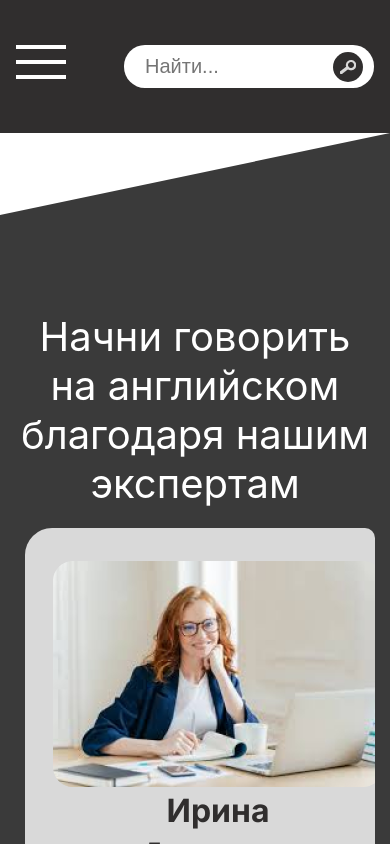
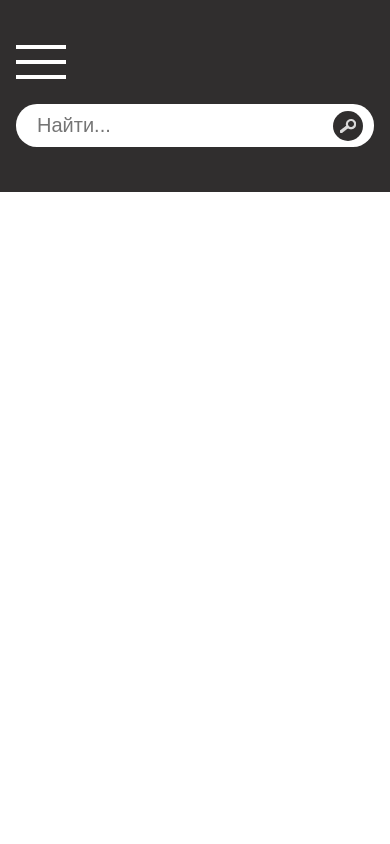
Before and after one commit to nikitazapekin/english-courses-app, a React (Create React App) app: page / in a window 390 px wide. Shown: the top 844 px of the page. Built offline with nearby package versions, Linux system fonts and the light colour scheme.

Commit message:
responsive header

```diff
--- a/src/components/Header/Header.module.scss
+++ b/src/components/Header/Header.module.scss
@@ -115,6 +115,10 @@
         padding: 32px 16px;
         display: flex;
         column-gap: 58px;
+        @include mobiles {
+            flex-direction: column;
+            row-gap: 25px;
+        }
     }
 
     &__btn {
--- a/src/components/Swiper/Swiper.module.scss
+++ b/src/components/Swiper/Swiper.module.scss
@@ -27,6 +27,9 @@
     column-gap: 96px;
     //   height: 96%;
     width: max-content;
+    @include tablets {
+        column-gap: 40px;
+    }
 }
 
 .swiperItem {
--- a/src/components/Tutors/Tutors.module.scss
+++ b/src/components/Tutors/Tutors.module.scss
@@ -14,7 +14,10 @@
         @include fontSize(40px);
         text-align: center;
         color: $white;
-        margin-top: 179px;
+        margin-top: 139px;
+        @include tablets {
+            @include fontSize(32px);
+        }
     }
 
     &__inner {
--- a/src/pages/Homepage.tsx
+++ b/src/pages/Homepage.tsx
@@ -16,22 +16,24 @@ const Homepage = () => {
         <div className={styles.wrapper}>
             <Header />
             <div className={styles.content}>
-
-                <Tutors />
-                {/*
-                <JoinTrial />
+            {/*
+                <WelcomeSection />
 
                 <FreeEnglish />
-                <WelcomeSection />
-<HomepageComments />
                 <CoursesHomepage />
+                <Tutors />
+                <Certificate />
                 <CommonQuestions />
-                <Certificate />
+                <JoinTrial />
+                <HomepageComments />
+                */}
+                {/*
+
                 */}
             </div>
             {/*
+            <Footer />
             */}
-            <Footer />
         </div>
     );
 }
```
Also changed, not shown: src/components/Tutors/Tutors.tsx (+0 -9 lines).
